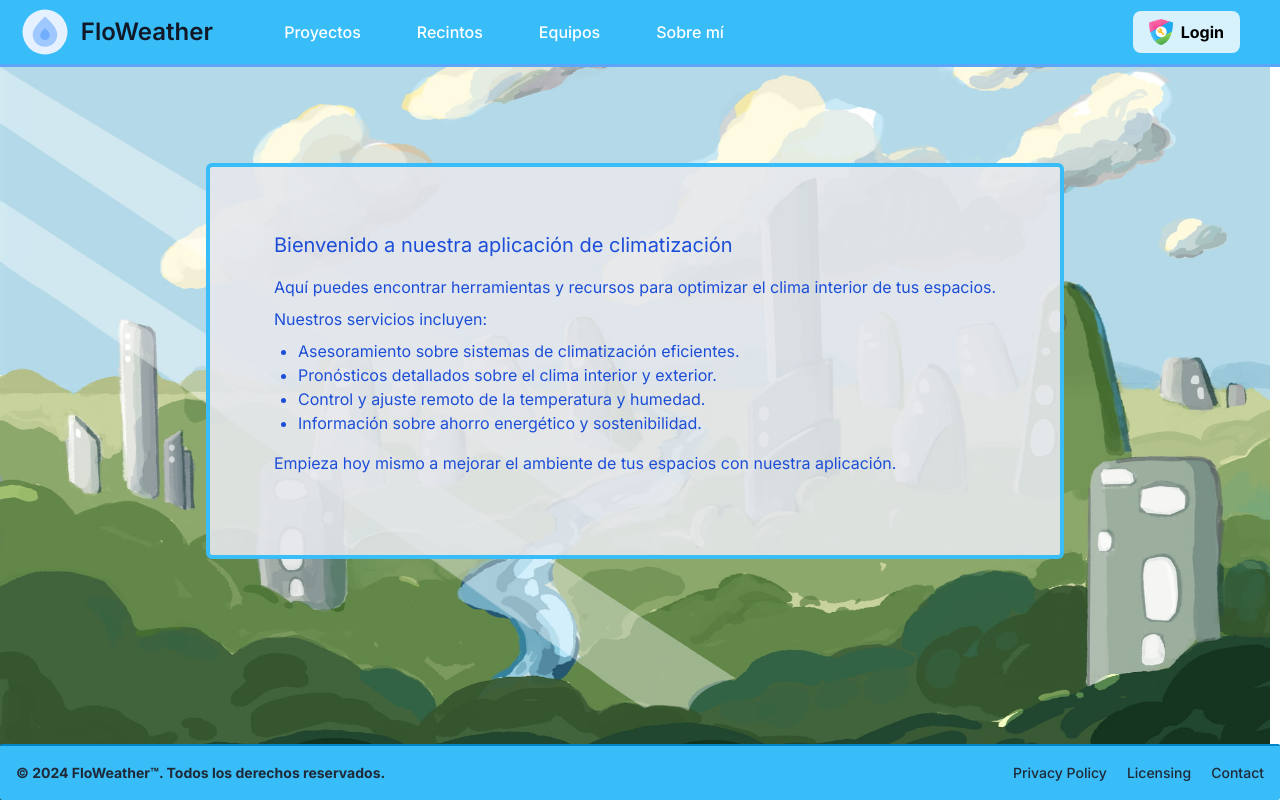
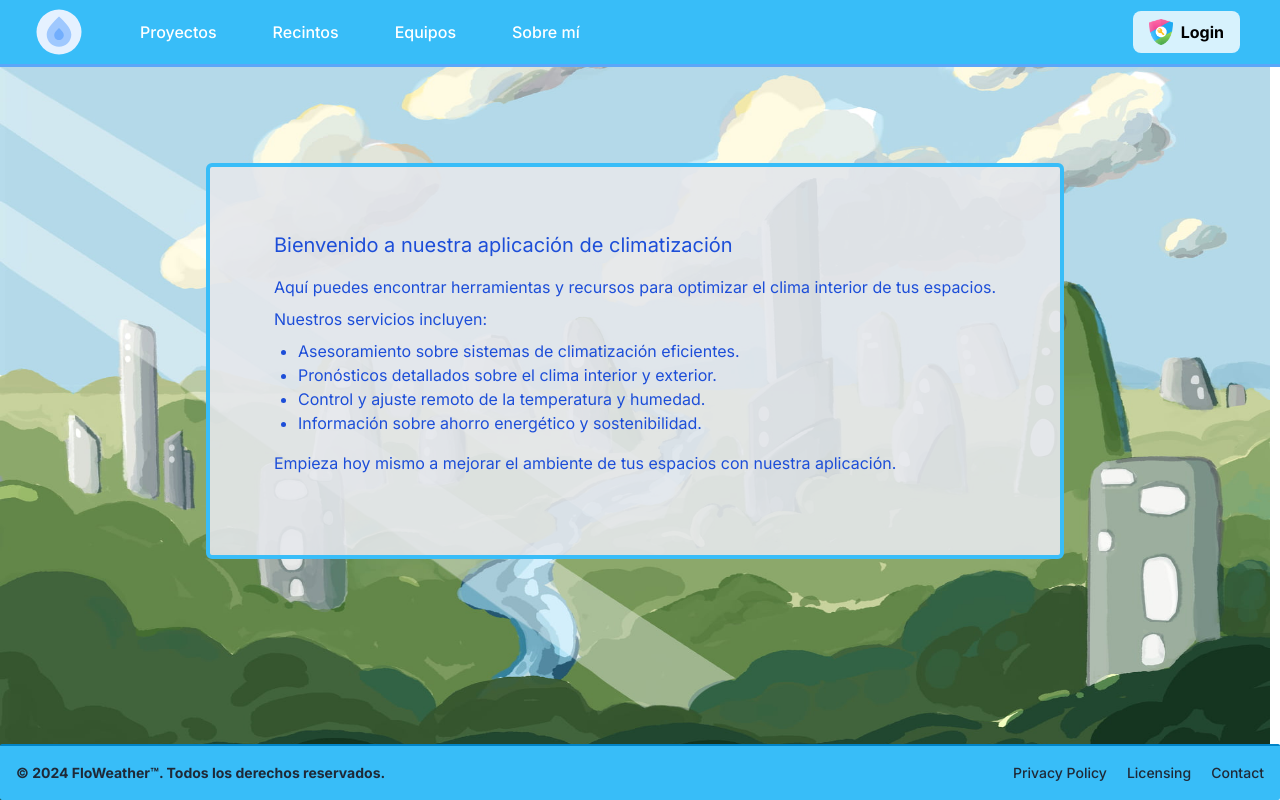
Before and after one commit to jamj2000/nxapp-climatizacion, a Next.js app: page / in a window 1280 px wide. Built offline with nearby package versions, Linux system fonts and the light colour scheme; no server answers.

Commit message:
hide app name in sm devices

```diff
--- a/src/components/header.js
+++ b/src/components/header.js
@@ -40,7 +40,7 @@ function Logo() {
               src="/cli-logo.svg"
               alt="FloWeather Logo"
             />
-            <span className="xs:hidden self-center text-2xl font-semibold whitespace-nowrap text-gray-900 dark:text-gray-100/80">
+            <span className="sm:hidden self-center text-2xl font-semibold whitespace-nowrap text-gray-900 dark:text-gray-100/80">
               FloWeather
             </span>
           </Link>
```
